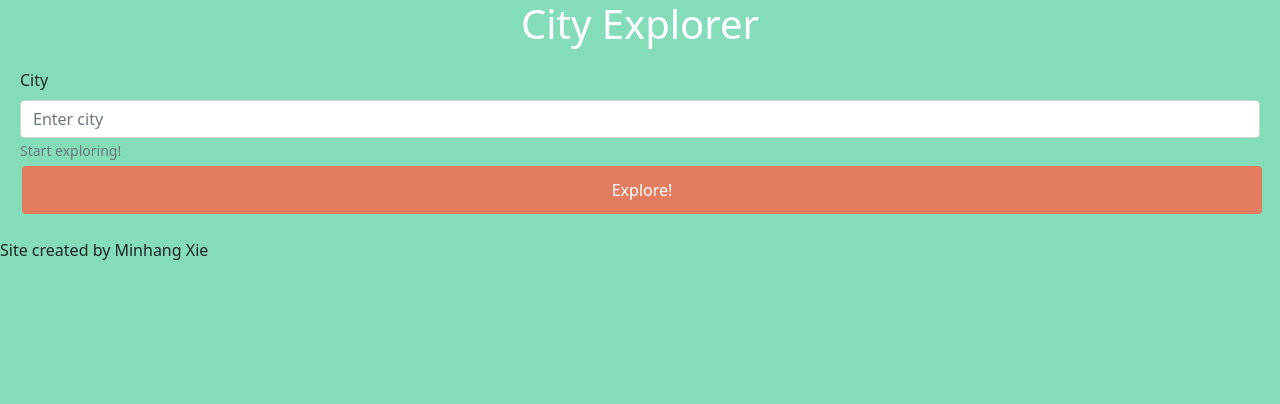
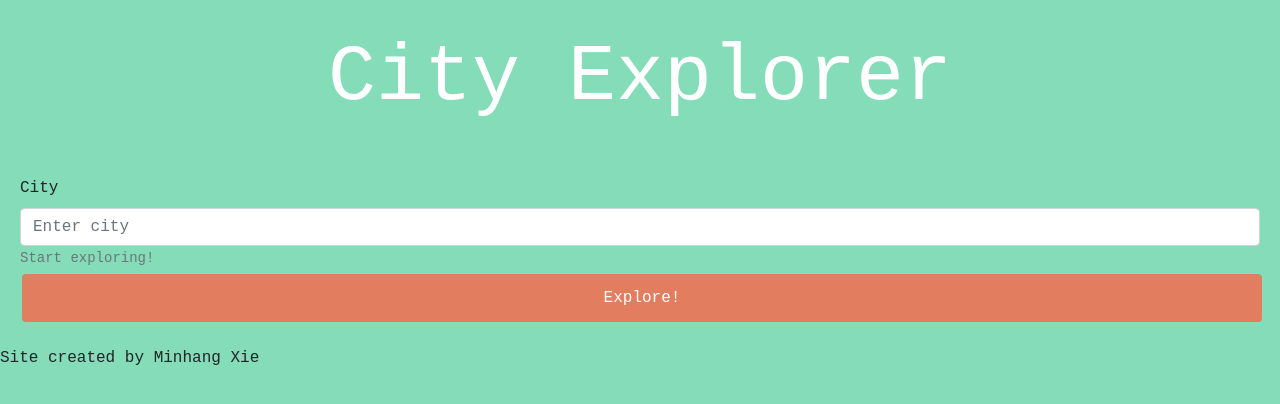
Before and after one commit to minxie97/city-explorer, a React (Create React App) app: page / in a window 1280 px wide. Shown: the top 404 px of the page. Built offline with nearby package versions, Linux system fonts and the light colour scheme.

Commit message:
more styling

```diff
--- a/src/App.css
+++ b/src/App.css
@@ -6,15 +6,21 @@ html {
   background: #85dcb8;
   overflow-y: hidden;
   min-height: 100%;
+  font-family: "Courier New", monospace;
 }
 
 #footer {
   display:inline!important
 }
 
-h1, #coordinates {
+#title, #coordinates, #city {
   text-align: center;
   color: white;
+}
+
+#title {
+  padding: 30px;
+  font-size: 80px;
 }
 
 #map {
--- a/src/City.js
+++ b/src/City.js
@@ -5,7 +5,7 @@ export default class City extends Component {
     render() {
         return (
             <div>
-                {this.props.location && <h1>{this.props.location.display_name}</h1>}
+                {this.props.location && <h1 id="city">{this.props.location.display_name}</h1>}
             </div>
         )
     }
```
